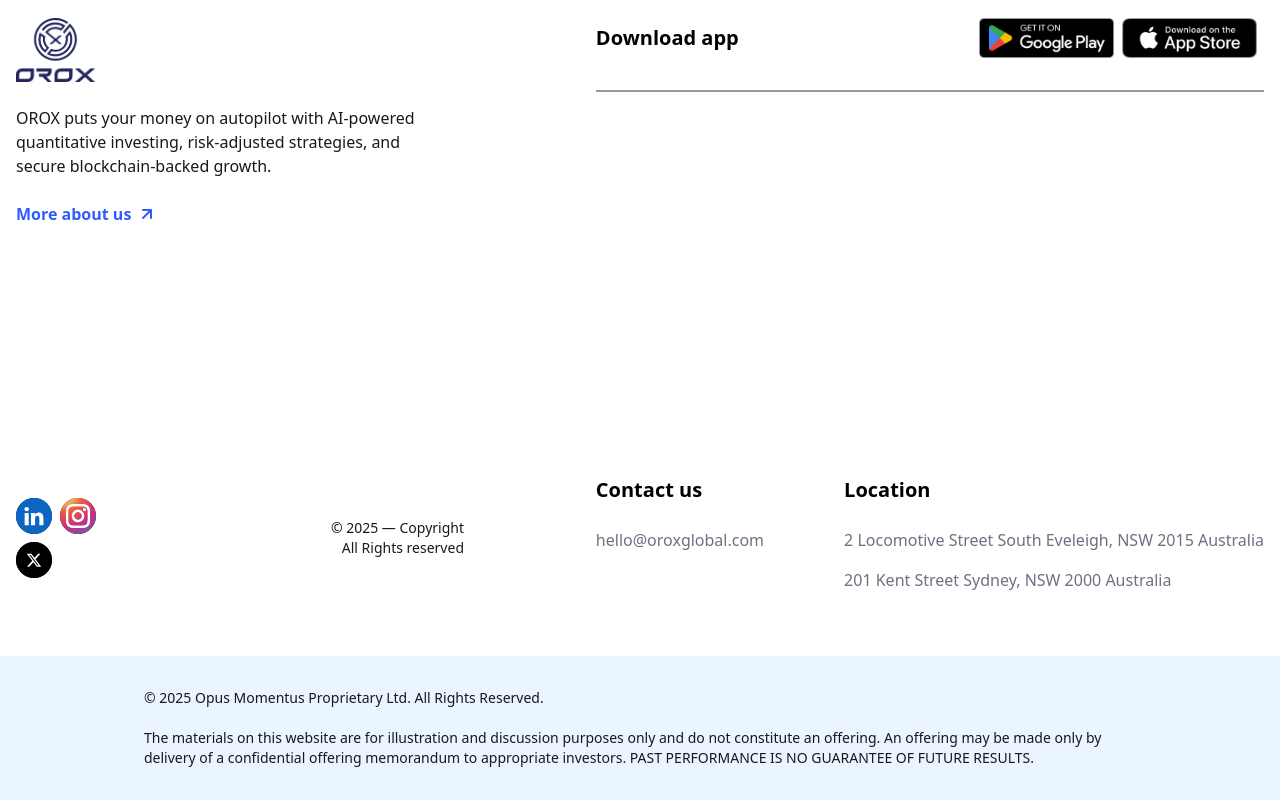
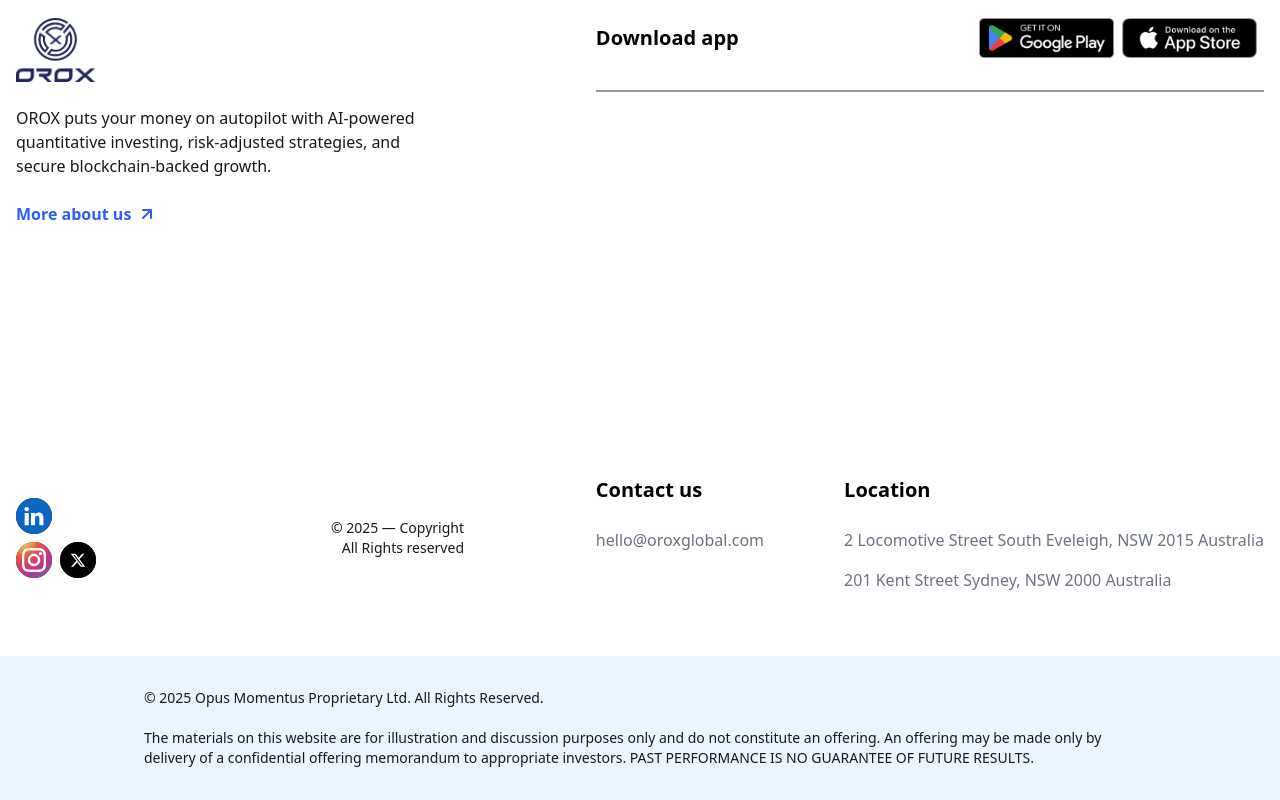
Before and after one commit to Creuto-Australia/orox-production, a Next.js app: page / in a window 1280 px wide. Shown: the part 846-1646 px from the top of the page. Built offline with nearby package versions, Linux system fonts and the light colour scheme.

Commit message:
Adjust Footer social icons grid layout

```diff
--- a/app/components/Footer/Footer.tsx
+++ b/app/components/Footer/Footer.tsx
@@ -111,12 +111,14 @@ export const Footer = () => {
 
             {/* Social Icons and Copyright */}
             <div className="flex justify-between items-center md:mt-56 mt-24">
-              <div className="grid grid-cols-2 gap-x-2 gap-y-2">
-                {navigation.social.map((item) => (
+              <div className="grid grid-flow-col grid-rows-2 gap-x-2 gap-y-2 w-fit">
+                {navigation.social.map((item, index) => (
                   <Link
                     key={item.name}
                     href={item.href}
-                    className="text-gray-400 hover:text-gray-600"
+                    className={`text-gray-400 hover:text-gray-600 ${
+                      index === 0 ? 'col-span-2 justify-self-start' : ''
+                    }`}
                   >
                     <span className="sr-only">{item.name}</span>
                     <Image
```
